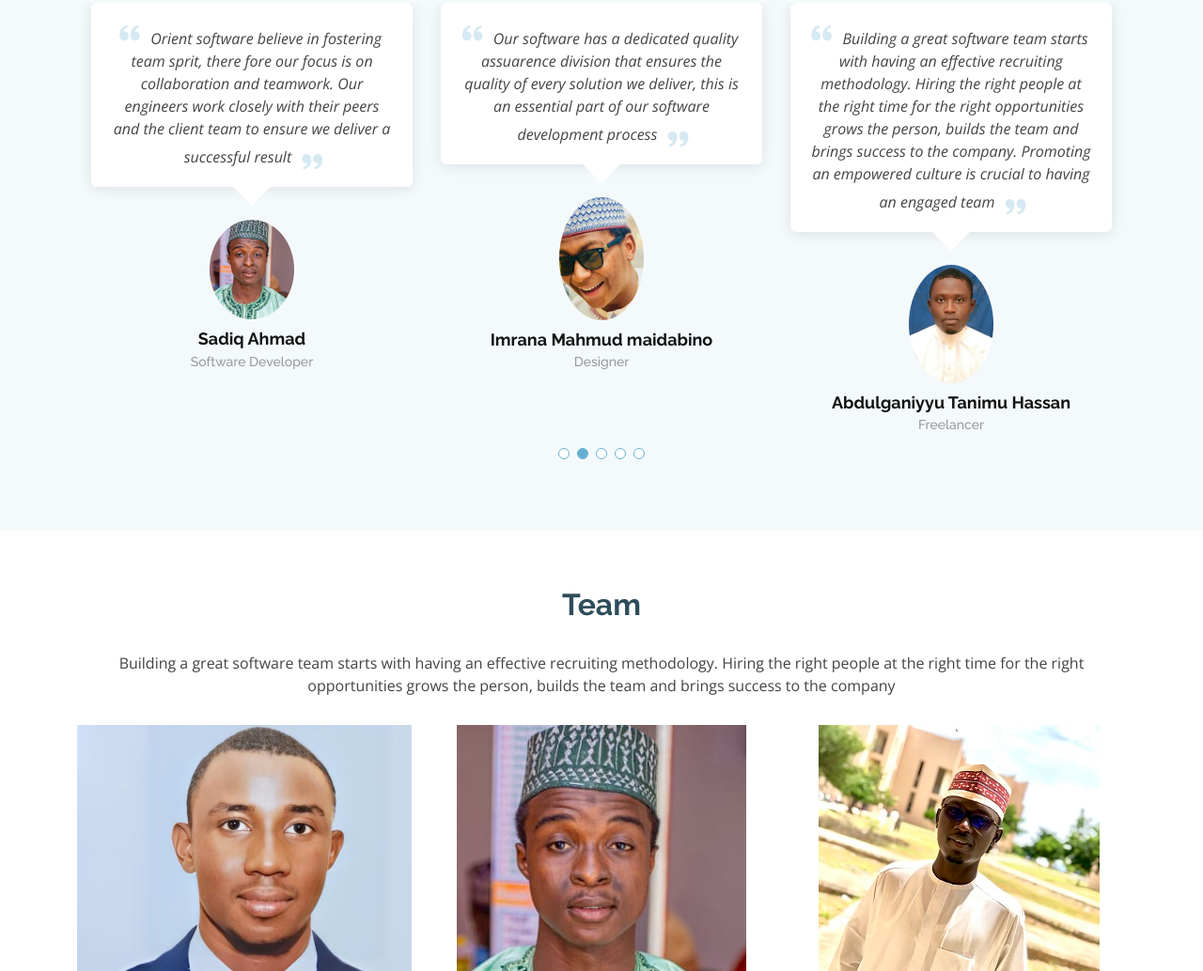
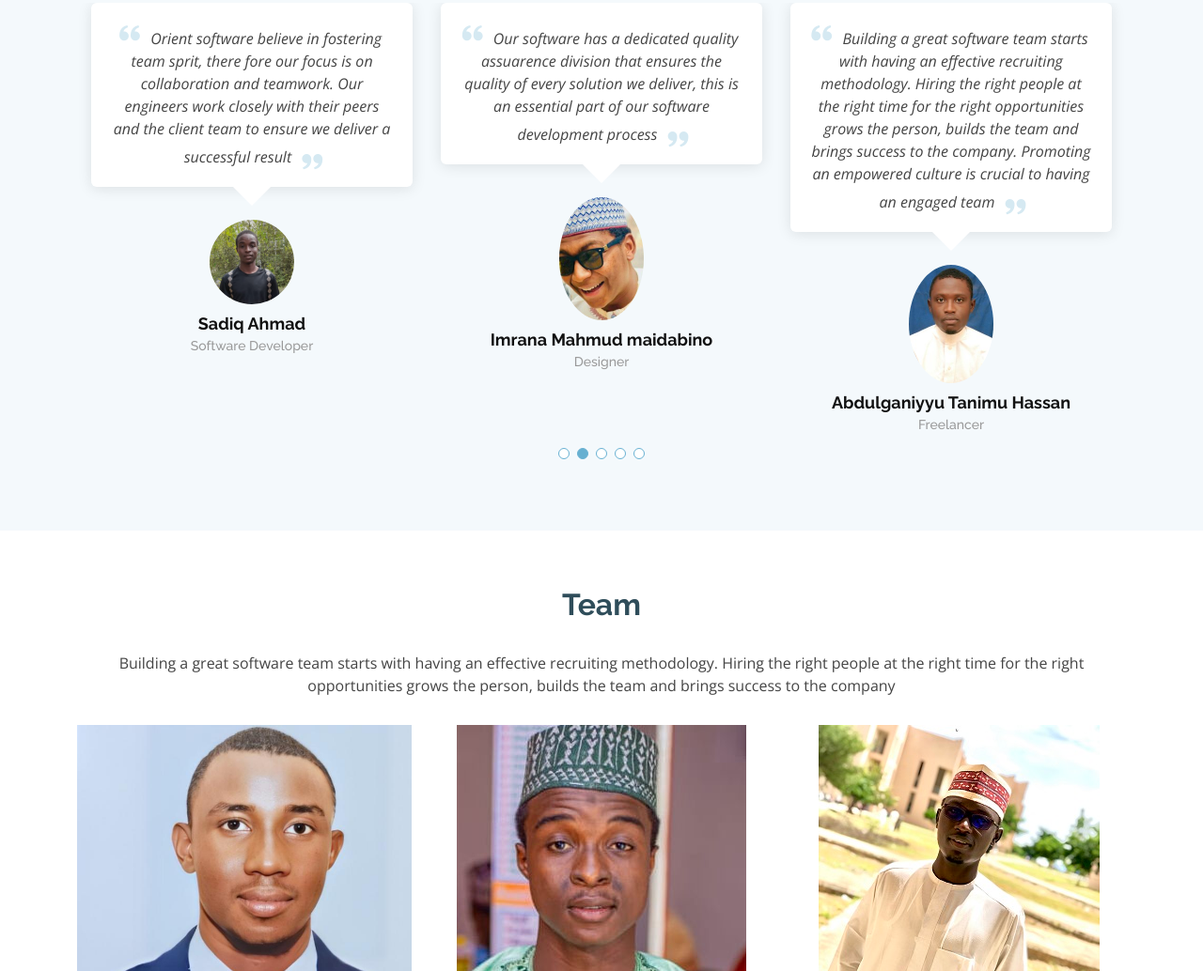
Before and after one commit to Uniquesoftwarekatsina/unique, a plain HTML site: page index.html in a window 1280 px wide. Shown: the part 3791-4825 px from the top of the page at 94% size. Drawn offline with nearby package versions, Linux system fonts and the light colour scheme; files whose address does not match are found by name.

Commit message:
Update index.html

```diff
--- a/index.html
+++ b/index.html
@@ -377,7 +377,7 @@ Unique softwares empowers senior software engineers and companies to collaborate
                   Orient software believe in fostering team sprit, there fore our focus is on collaboration and teamwork. Our engineers work closely with their peers and the client team to ensure we deliver a successful result
                   <i class="bx bxs-quote-alt-right quote-icon-right"></i>
                 </p>
-                <img src="img/sadiq.jpg" class="testimonial-img" alt="i ma sadiq ahmad with a vision of becoming mentor of software engineers of Katsina State">
+                <img src="20230111-203144.png" class="testimonial-img" alt="i ma sadiq ahmad with a vision of becoming mentor of software engineers of Katsina State">
                 <h3>Sadiq Ahmad</h3>
                 <h4>Software Developer</h4>
               </div>
```
